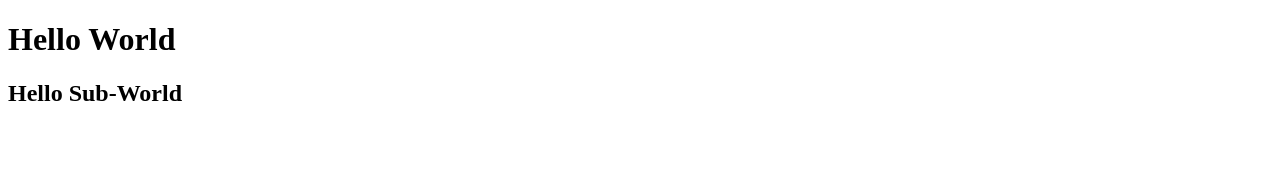
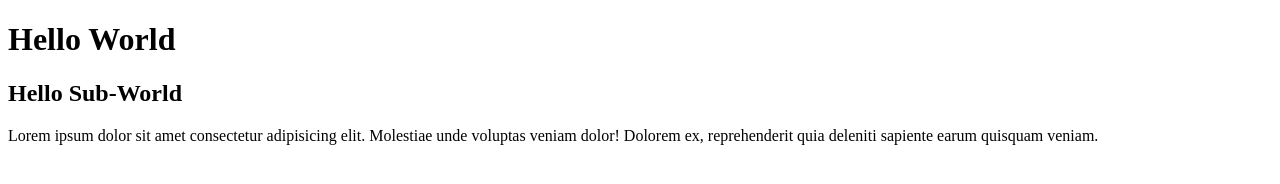
Before and after one commit to LautyDeveloper/Prueba_Git, a plain HTML site: page index.html in a window 1280 px wide. Drawn offline with Linux system fonts and the light colour scheme.

Commit message:
Añadi un parrafo

```diff
--- a/index.html
+++ b/index.html
@@ -8,5 +8,10 @@
   <body>
     <h1>Hello World</h1>
     <h2>Hello Sub-World</h2>
+    <p>
+      Lorem ipsum dolor sit amet consectetur adipisicing elit. Molestiae unde
+      voluptas veniam dolor! Dolorem ex, reprehenderit quia deleniti sapiente
+      earum quisquam veniam.
+    </p>
   </body>
 </html>
```
